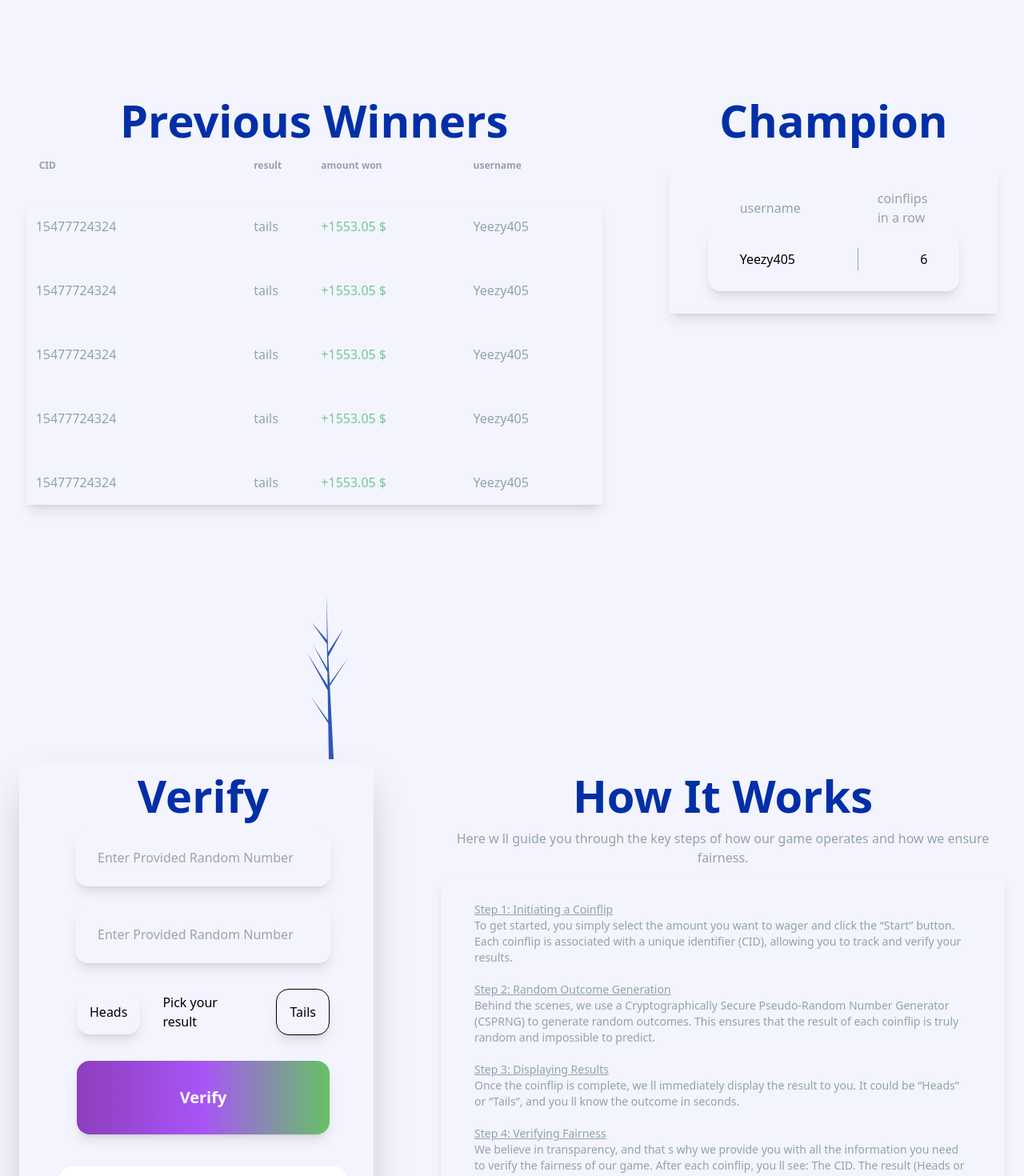
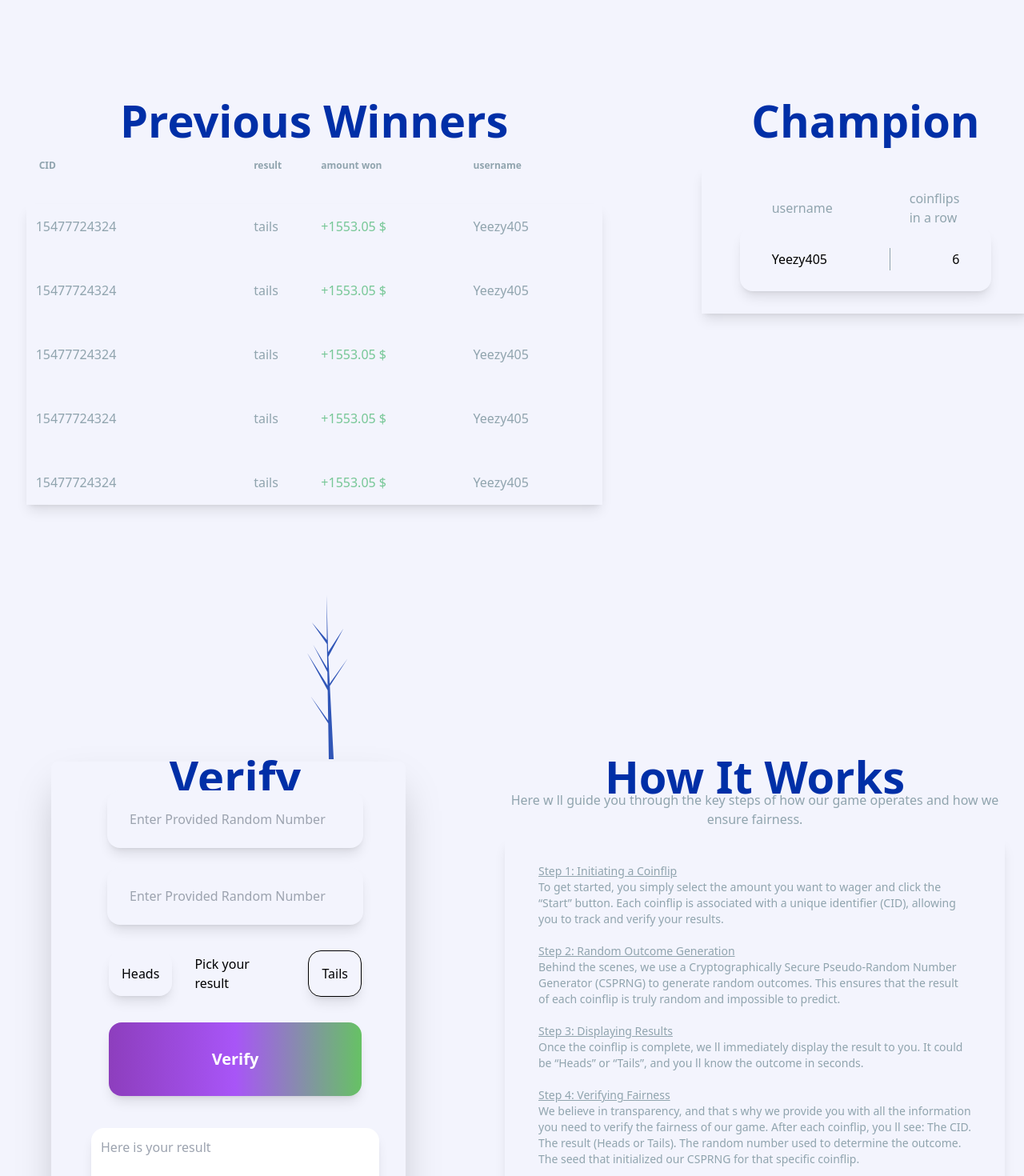
Before and after one commit to PirAdnan1/clubmetalic, a Next.js app: page / in a window 1280 px wide. Shown: the part 1400-2870 px from the top of the page at 80% size. Built offline with nearby package versions, Linux system fonts and the light colour scheme.

Commit message:
fix footer

```diff
--- a/src/contents/Verify.jsx
+++ b/src/contents/Verify.jsx
@@ -12,8 +12,8 @@ function Verify() {
     <div className="relative mt-[321px]">
       <SingleTree className="absolute -top-52 left-96 hidden lg:block" />
       <div className="flex flex-col lg:flex-row justify-center lg:items-start items-center gap-[84px] px-6">
-        <div className="flex flex-col justify-center items-center max-w-[443px] shadow-2xl pb-6 pl-[72px] pr-[55px]">
-          <h1 className="text-[56px] font-bold text-primary text-center">
+        <div className="flex flex-col justify-center mx-10 items-center max-w-[443px] shadow-2xl pb-6 px-3 rounded-lg md:pl-[72px] md:pr-[55px]">
+          <h1 className="lg:text-[56px] text-3xl font-bold text-primary text-center">
             Verify
           </h1>
           <div className="flex flex-col">
@@ -46,7 +46,7 @@ function Verify() {
           ></textarea>
         </div>
         <div className="2xl:w-[970px]">
-          <h1 className="text-[56px] font-bold text-primary text-center">
+          <h1 className="lg:text-[56px] text-3xl font-bold text-primary text-center">
             How It Works
           </h1>
           <div className="text-[#90A4AE] bg-[#F3F4FD]">
--- a/src/contents/Winners.jsx
+++ b/src/contents/Winners.jsx
@@ -2,10 +2,10 @@ import React from "react";
 
 function Winners() {
   return (
-    <div className="flex flex-col lg:flex-row items-center lg:items-start lg:mx-0 justify-center gap-[84px]">
-      <div className="flex flex-col shrink-0">
+    <div className="flex flex-col lg:flex-row items-center lg:items-start mx-32 justify-center gap-[84px]">
+      <div className="flex flex-col">
         <h1 className="lg:text-[56px] text-3xl text-center pb-[30px] font-bold text-primary">Previous Winners</h1>
-        <table className="table-auto 2xl:w-[970px] md:w-[720px] w-full overflow-x-auto text-start">
+        <table className="table-auto 2xl:w-[970px] md:w-[720px] w-[420px] mx-10 text-start">
           <thead className="text-[#90A4AE] text-xs text-left">
             <tr>
               <th className="px-4 pb-10 ">CID</th>
```
